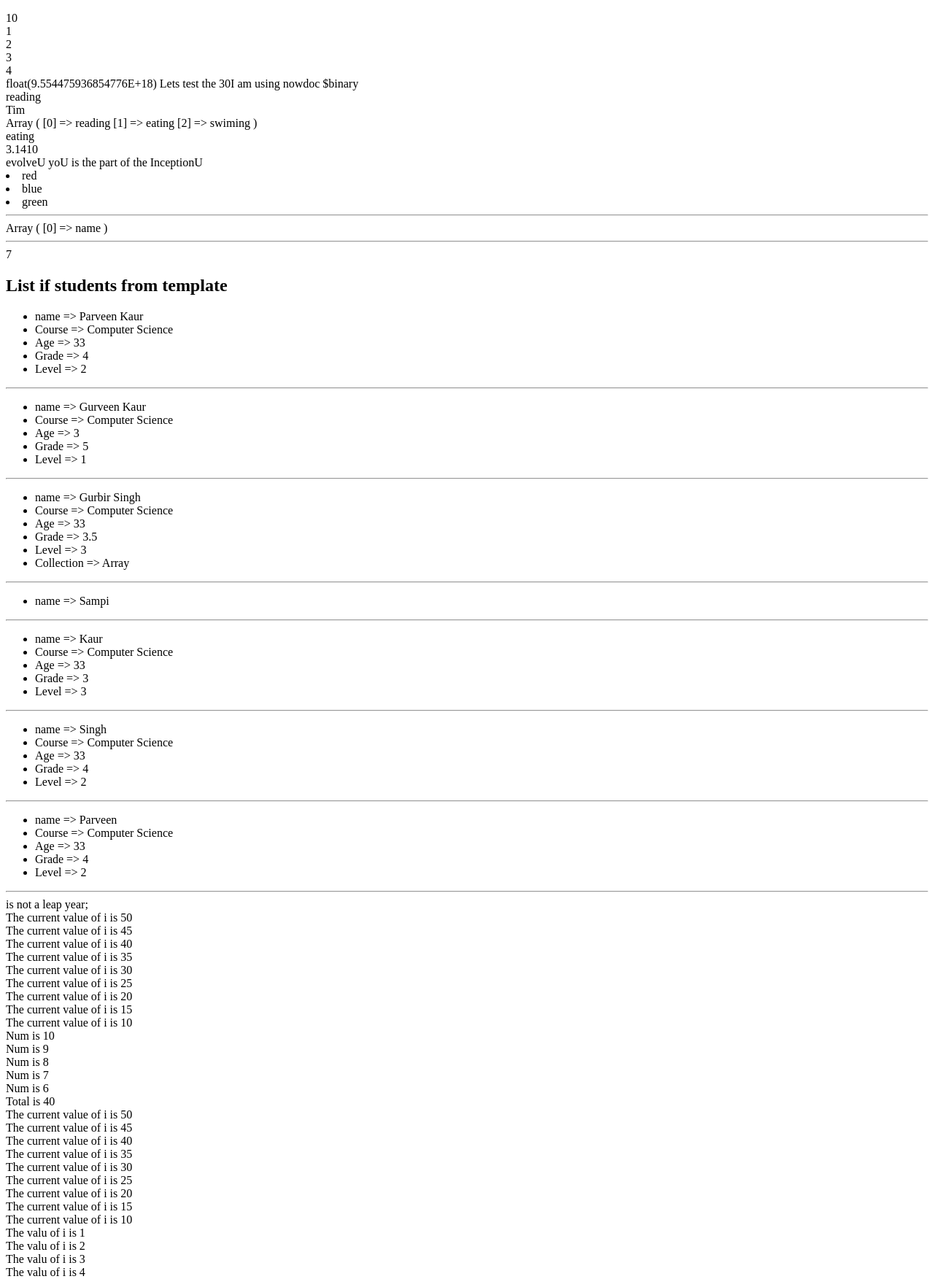
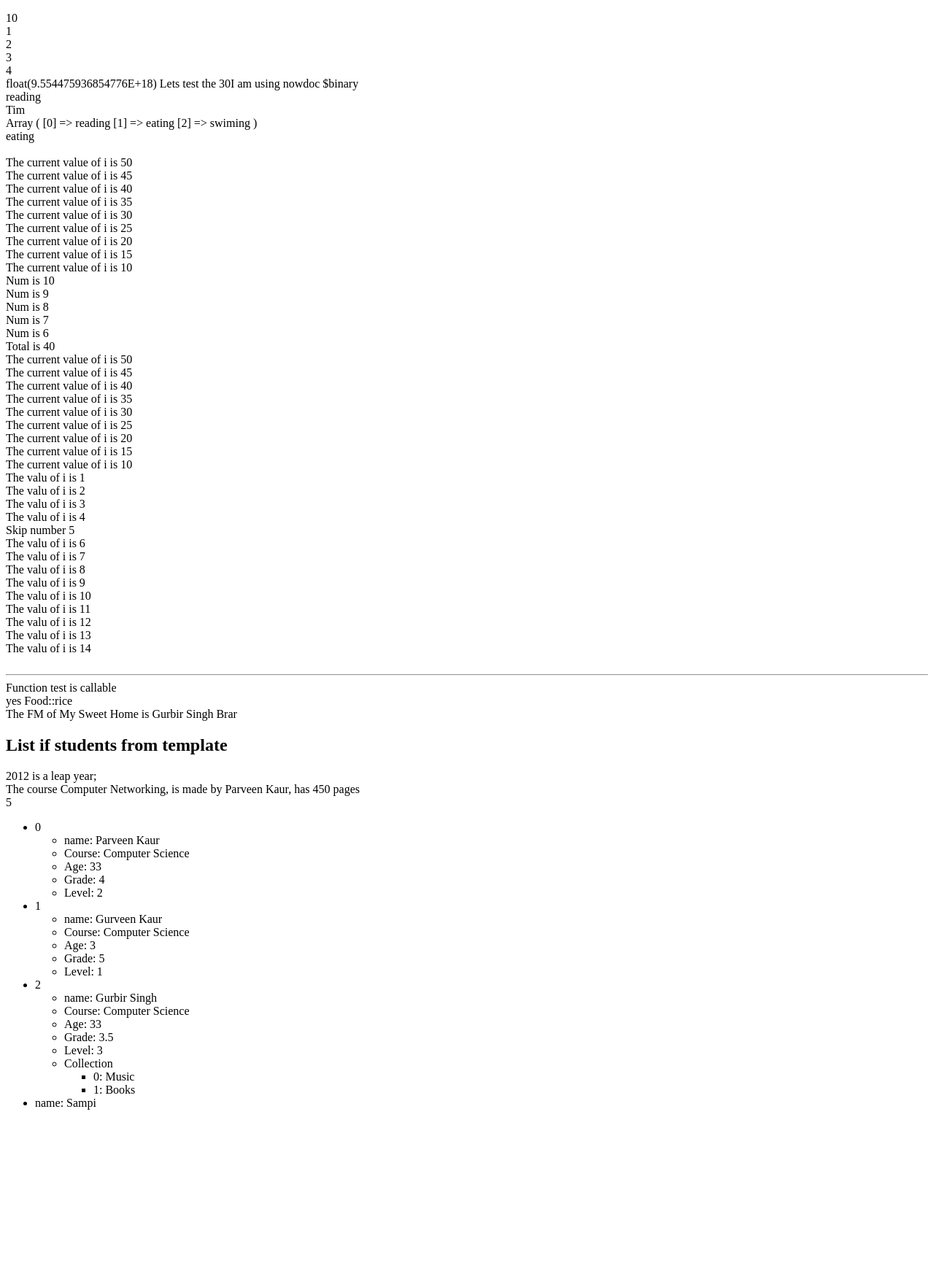
Before and after one commit to Pavubrar/www, a PHP site: page / in a window 1280 px wide. Shown: the part 146-1899 px from the top of the page at 73% size. After the commit the page ends 1667 px from the top, so only its background shows below. Run offline with PHP 8.4, Linux system fonts and the light colour scheme; data that the repository does not hold is empty.

Commit message:
playing with functions

```diff
--- a/array.php
+++ b/array.php
@@ -24,7 +24,7 @@ $students[] = ["name"=>"Brar",'Course'=> 'Computer Science', 'Age' => 33, 'Grade
 array_pop($students);
 
 echo count($students);
- require 'templates/index.tpl.php';
+
 
 // echo "<h2>List of Students</h2>";
 
@@ -39,4 +39,8 @@ echo count($students);
 //     }
 //     echo"</ul><hr/>";
 // }
+
+
+
+require 'templates/index.tpl.php';
 ?>
--- a/conditional.php
+++ b/conditional.php
@@ -7,6 +7,7 @@ echo"<br/>";
 // }else {
 //     echo "$year is not a leap year";
 // }
+// echo "<br/>";
 # WHILE LOOP
 $i = 50;
 while($i != 5) {
@@ -38,7 +39,12 @@ for ($i = 1; $i<15; $i++){
     echo "The valu of i is $i <br/>";
 }
 
- require"templates/index.tpl.php";
+#CUSTOM FUNCTION
 
+// function courseName($name, $author, $pages){
+//     echo "The course $name, is made by {$author}, has {$pages} pages";
+// }
+
+//  require  "templates/index.tpl.php";
 
 ?>
--- /dev/null
+++ b/function.php
@@ -0,0 +1,78 @@
+<?php
+$students = array(
+    array("name"=>"Parveen Kaur",'Course'=> 'Computer Science', 'Age' => 33, 'Grade' => 4, 'Level'=> 2),
+    array("name"=>"Gurveen Kaur",'Course'=> 'Computer Science', 'Age' => 3, 'Grade' => 5, 'Level'=> 1),
+    array("name"=>"Gurbir Singh",'Course'=> 'Computer Science', 'Age' => 33, 'Grade' => 3.5, 'Level'=> 3, 'Collection' => ['Music','Books']), 'name' => 'Sampi');
+    echo"<br/><hr/>";
+
+function courseName($name, $author, $pages){
+    echo "The course $name, is made by $author, has $pages pages";
+}
+ function divide($num1, $num2, $swap = true){
+     if(!is_int($num1)|| !is_int($num2)){
+         return "ENter number for both argument 1 and 2";
+     }
+    if($swap && $num1 < $num2){
+        $temp = $num1;
+        $num1 = $num2;
+        $num2 = $temp;
+
+    }
+    return $num1 / $num2;
+ }
+  # IS_CALLABLE
+  function test(){
+    echo "I am test";
+  }
+  $func_name = "test";
+  if(is_callable($func_name)){
+      echo "Function {$func_name} is callable <br/>";
+
+  }else {
+      echo "Function {$func_name} is not callable <br/>";
+  }
+
+  class Food
+  {
+      function rice(){
+          echo "tatsy rice";
+      }
+    }
+      $obj = new Food;
+      $check = [$obj, 'rice'];
+      if(is_callable($check,true, $name)){
+          echo "yes $name<br/>";
+      }else{
+          echo "no<br/>";
+      }
+
+
+      #CALL_USER_FUNC
+      function financeMinister($place, $name){
+          echo" The FM of {$place} is {$name}<br/>";
+      }
+
+      call_user_func('financeMinister', "My Sweet Home", "Gurbir Singh Brar");
+
+      #CALL_USER_FUNC_ARRAY
+
+
+
+      #RECURSIVE FUNC
+
+function arrayHelper($array)
+{
+    echo "<ul>";
+    foreach($array as $attribute =>$value){
+        if(is_array($value)){
+            echo "<li>". $attribute;
+                arrayHelper($value);
+            echo "</li>";
+        }else {
+            echo "<li> $attribute: $value </li>";
+        }
+    }
+    echo "</ul>";
+}
+
+ require "templates/index.tpl.php";
--- a/index.php
+++ b/index.php
@@ -81,11 +81,12 @@ function estSope()
     echo $students['likes'][1];
   //  var_dump($students);
     echo "<br/>";
-    include "constant.php" ;
+    // include "constant.php" ;
 
-    include "string.php";
-    include "array.php";
-    require "conditional.php";
+    // include "string.php";
+    // include "array.php";
+    include "conditional.php";
+    include "function.php";
 
 ?>
     </body>
--- a/templates/index.tpl.php
+++ b/templates/index.tpl.php
@@ -8,7 +8,7 @@
 <body>
     <h2>List if students from template </h2>
 
-    <?php foreach($students as $key => $value):
+    <!-- <?php foreach($students as $key => $value):
          ?>
          <ul>
          <?php if(is_array($value)):?>
@@ -20,11 +20,21 @@
          <?php endif; ?>
          </ul><hr/>
          <?php endforeach; ?>
-
+        <br/> -->
          <?php if($isLeapYear): ?>
          <?= $year ?> is a leap year;
          <?php else : ?>
          <?= $year ?> is not a leap year;
          <?php endif; ?>
+            <br/>
+         <?php
+            courseName("Computer Networking", "Parveen Kaur", 450);
+         ?><br/>
+         <?php
+         echo divide(2, 10);
+         ?><br/>
+         <?php
+         arrayHelper($students);
+         ?>
 </body>
 </html>
```
